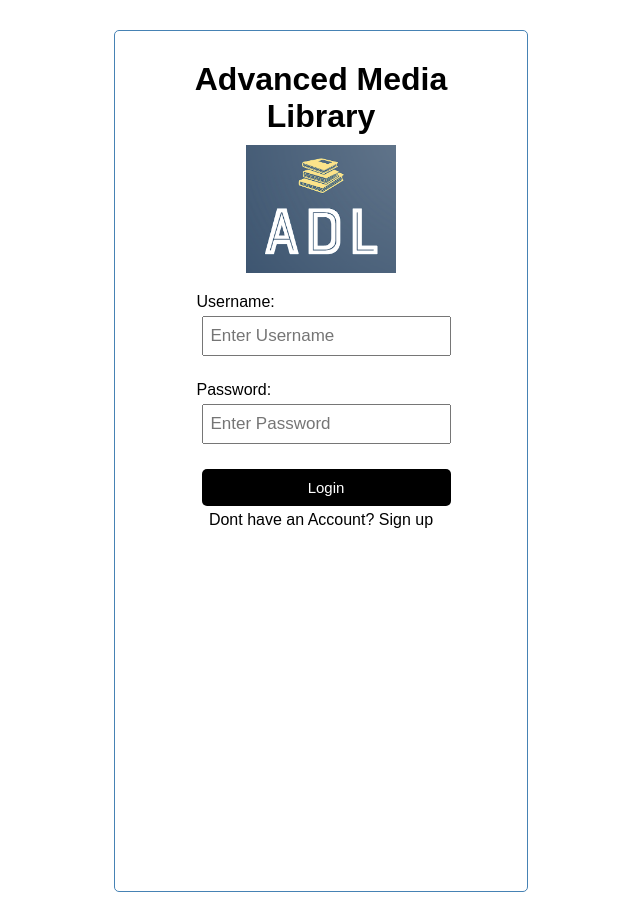
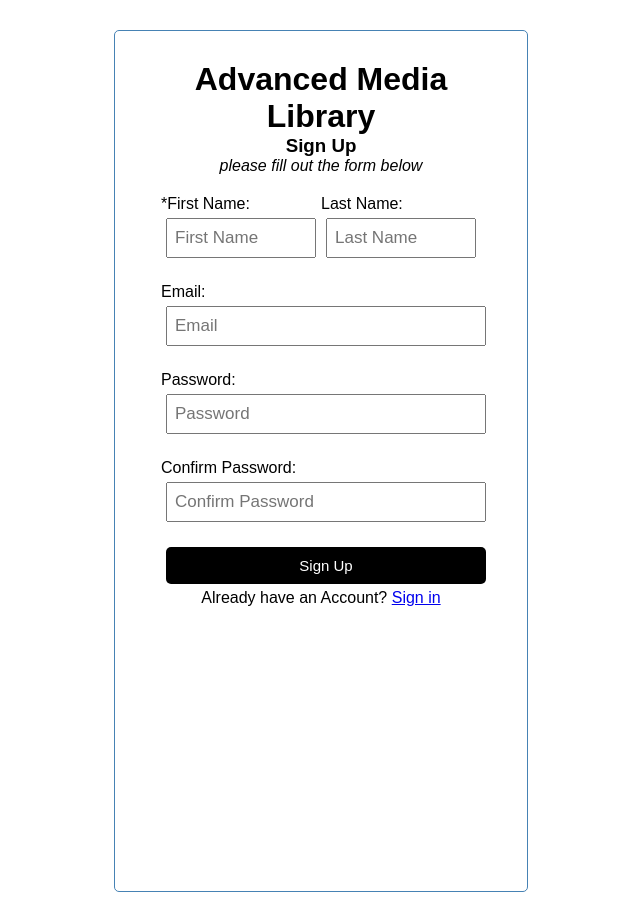
Before and after one commit to ashnanoushad2000/AML_SSE_Ashna, an Angular app: page /registration-page in a window 1280 px wide. Before the commit this address led to /. Shown: the whole page, without its empty margins (319-959 px from the left). Built offline with nearby package versions, Linux system fonts and the light colour scheme.

Commit message:
Registration Page (In-Progress)
Created Registration Page & routed it to login page, still required a few more fields and submit method.

```diff
--- a/src/app/app.component.html
+++ b/src/app/app.component.html
@@ -1,3 +1,3 @@
 <div class="container">
-    <app-login-page></app-login-page>
+    <router-outlet></router-outlet>
     </div>
--- a/src/app/app.component.ts
+++ b/src/app/app.component.ts
@@ -2,11 +2,12 @@ import { Component } from '@angular/core';
 import { RouterOutlet } from '@angular/router';
 import { HeaderComponent } from './components/header/header.component';
 import { LoginPageComponent } from "./components/login-page/login-page.component";
+import { RegistrationPageComponent } from './components/registration-page/registration-page.component';
 
 @Component({
   selector: 'app-root',
   standalone: true,
-  imports: [RouterOutlet, HeaderComponent, LoginPageComponent],
+  imports: [RouterOutlet, HeaderComponent, LoginPageComponent, RegistrationPageComponent],
   templateUrl: './app.component.html',
   styleUrl: './app.component.css'
 })
--- a/src/app/app.routes.ts
+++ b/src/app/app.routes.ts
@@ -1,3 +1,11 @@
-import { Routes } from '@angular/router';
 
-export const routes: Routes = [];
+import { Routes, RouterModule} from '@angular/router';
+import { LoginPageComponent } from './components/login-page/login-page.component';
+import { RegistrationPageComponent } from './components/registration-page/registration-page.component';
+
+export const routes: Routes = [{
+    path: '', component: LoginPageComponent},
+    { path: 'registration-page', component: RegistrationPageComponent}
+];
+
+Imports: [LoginPageComponent, RouterModule.forRoot(routes, {enableTracing: true})]
--- a/src/app/components/login-page/login-page.component.html
+++ b/src/app/components/login-page/login-page.component.html
@@ -12,5 +12,5 @@
     </div>
     <input type="submit" value="Login" class="btn btn-block">
 </form>
-<p>Dont have an Account? <a>Sign up</a></p>
+<p>Dont have an Account? <a routerLink="registration-page">Sign up</a></p>
 </div>
--- a/src/app/components/login-page/login-page.component.ts
+++ b/src/app/components/login-page/login-page.component.ts
@@ -1,9 +1,10 @@
 import { Component } from '@angular/core';
 import { FormsModule } from '@angular/forms';
+import { RouterLink } from '@angular/router';
 @Component({
   selector: 'app-login-page',
   standalone: true,
-  imports: [FormsModule],
+  imports: [FormsModule, RouterLink],
   templateUrl: './login-page.component.html',
   styleUrl: './login-page.component.css'
 })
--- /dev/null
+++ b/src/app/components/registration-page/registration-page.component.css
@@ -0,0 +1,7 @@
+h1{
+    text-align: center;
+}
+
+.inline input{
+    width: 150px;
+}
--- /dev/null
+++ b/src/app/components/registration-page/registration-page.component.html
@@ -0,0 +1,29 @@
+<div class="centered-container">
+    <h1>Advanced Media<br>Library</h1>
+    <h3>Sign Up</h3>
+    <p class="small-text"><i>please fill out the form below</i></p>
+<form Class="add-form">
+    <div class="form-control inline">
+        <label for="first-name">*First Name: </label>
+        <input type="first-name" name="first-name" id="first-name" placeholder="First Name" required>
+    </div>
+    <div class="form-control inline">
+        <label for="last-name">Last Name: </label>
+        <input type="last-name" name="last-name" id="last-name" placeholder="Last Name" required>
+    </div>
+    <div class="form-control" style="margin-top: 0">
+        <label for="email">Email: </label>
+        <input type="email" name="email" id="email" placeholder="Email" required>
+    </div>
+    <div class="form-control">
+        <label for="password">Password: </label>
+        <input type="password" name="password" id="password" placeholder="Password" required>
+    </div>
+    <div class="form-control">
+        <label for="password">Confirm Password: </label>
+        <input type="password" name="password" id="password" placeholder="Confirm Password" required>
+    </div>
+    <input type="submit" value="Sign Up" class="btn btn-block">
+</form>
+<p>Already have an Account? <a routerLink="/">Sign in</a></p>
+</div>
--- a/src/styles.css
+++ b/src/styles.css
@@ -80,3 +80,8 @@
     flex: 2;
     height: 20px;
   }
+
+  .inline{
+    display: inline-block;
+    vertical-align: middle;
+  }
```
Also changed, not shown: src/app/components/registration-page/registration-page.component.ts (added, +13 -0 lines), 1 other file (tests, documents, lock files or other folders).
